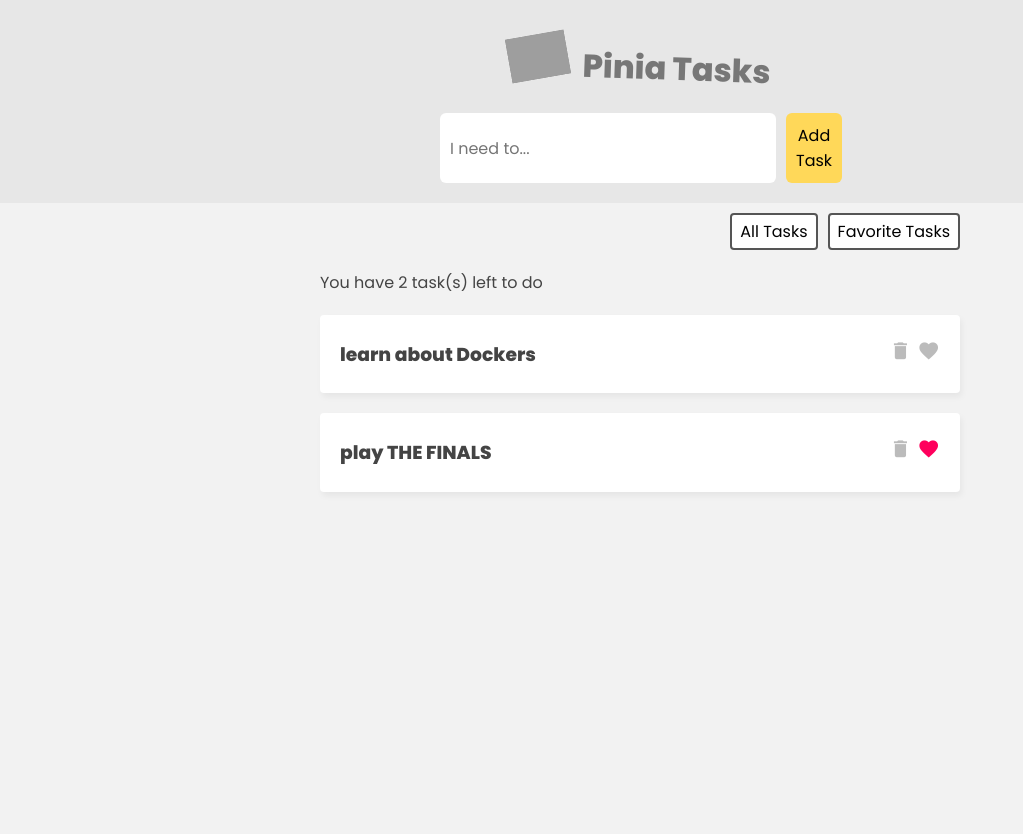
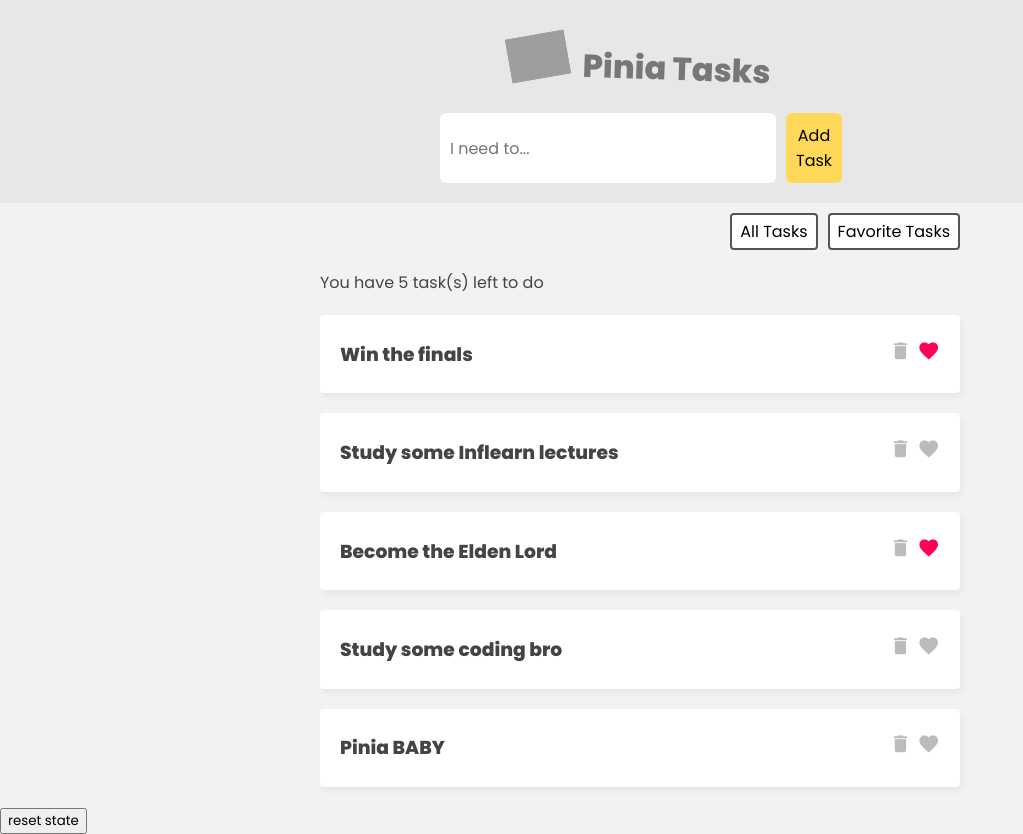
Before and after one commit to yuneKim/pinia-tasks-demo, a Vue app: page / in a window 1280 px wide. Shown: the whole page, without its empty margins (0-1023 px from the left). Before the commit the page ends 800 px from the top, so only its background shows below. Built offline with nearby package versions, Linux system fonts and the light colour scheme; data requests are answered from the project's data file; grey boxes are pictures that could not be loaded.

Commit message:
finished pinia tutorial

```diff
--- /dev/null
+++ b/data/db.json
@@ -0,0 +1,29 @@
+{
+  "tasks": [
+    {
+      "id": 1,
+      "title": "Win the finals",
+      "isFav": true
+    },
+    {
+      "id": 2,
+      "title": "Study some Inflearn lectures",
+      "isFav": false
+    },
+    {
+      "id": 4,
+      "title": "Become the Elden Lord",
+      "isFav": true
+    },
+    {
+      "id": 5,
+      "title": "Study some coding bro",
+      "isFav": false
+    },
+    {
+      "id": 6,
+      "title": "Pinia BABY",
+      "isFav": false
+    }
+  ]
+}
--- a/src/App.vue
+++ b/src/App.vue
@@ -8,7 +8,7 @@
 
     <!-- new task form -->
     <div class="new-task-form">
-      <TaskForm/>
+      <TaskForm />
     </div>
 
     <!-- filter -->
@@ -17,20 +17,25 @@
       <button @click="filter = 'favs'">Favorite Tasks</button>
     </nav>
 
+    <!-- loading -->
+    <div class="loading" v-if="loading">Loading tasks...</div>
+
     <!-- task list -->
     <div class="task-list" v-if="filter === 'all'">
-      <p>You have {{ taskStore.totalCount }} task(s) left to do</p>
-      <div v-for="task in taskStore.tasks" :key="task.id">
+      <p>You have {{ totalCount }} task(s) left to do</p>
+      <div v-for="task in tasks" :key="task.id">
         <TaskDetails :task="task" />
       </div>
     </div>
 
     <div class="task-list" v-if="filter === 'favs'">
-      <p>You have {{ taskStore.favCount }} favorite task(s) left to do</p>
-      <div v-for="task in taskStore.favs" :key="task.id">
+      <p>You have {{ favCount }} favorite task(s) left to do</p>
+      <div v-for="task in favs" :key="task.id">
         <TaskDetails :task="task" />
       </div>
     </div>
+
+    <button @click="taskStore.$reset">reset state</button>
   </main>
 </template>
 
@@ -39,15 +44,22 @@
 import TaskDetails from './components/TaskDetails.vue';
 import TaskForm from './components/TaskForm.vue';
 import { useTaskStore } from './stores/TaskStore';
+import { storeToRefs } from 'pinia';
 
 export default {
   components: { TaskDetails, TaskForm },
   setup() {
     const taskStore = useTaskStore();
 
+    const { tasks, loading, favs, totalCount, favCount } =
+      storeToRefs(taskStore);
+
+    //fetch tasks from the json db
+    taskStore.getTasks();
+
     const filter = ref('all');
 
-    return { taskStore, filter };
+    return { taskStore, filter, tasks, loading, favs, totalCount, favCount };
   },
 };
 </script>
--- a/src/assets/main.css
+++ b/src/assets/main.css
@@ -111,3 +111,13 @@
   color: #555;
   font-size: 1em;
 }
+
+.loading {
+  max-width: 640px;
+  border: 1px solid #ffd859;
+  background: #ffe9a0;
+  color: #3a3a3a;
+  padding: 5px 0;
+  text-align: center;
+  margin: 30px auto;
+}
--- a/src/stores/TaskStore.js
+++ b/src/stores/TaskStore.js
@@ -2,10 +2,8 @@
 
 export const useTaskStore = defineStore('taskStore', {
   state: () => ({
-    tasks: [
-      { id: 1, title: 'learn about Dockers', isFav: false },
-      { id: 2, title: 'play THE FINALS', isFav: true },
-    ],
+    tasks: [],
+    loading: false,
   }),
   getters: {
     favs() {
@@ -21,17 +19,56 @@
     },
   },
   actions: {
-    addTask(task) {
+    async getTasks() {
+      this.loading = true;
+
+      // get data from json file using json server
+      const res = await fetch('http://localhost:3000/tasks');
+      const data = await res.json();
+
+      this.tasks = data;
+      this.loading = false;
+    },
+
+    async addTask(task) {
       this.tasks.push(task);
+
+      const res = await fetch('http://localhost:3000/tasks', {
+        method: 'POST',
+        body: JSON.stringify(task),
+        headers: { 'Content-Type': 'application/json' },
+      });
+
+      if (res.error) {
+        console.log(res.error);
+      }
     },
-    deleteTask(id) {
+    async deleteTask(id) {
       this.tasks = this.tasks.filter((task) => {
         return task.id !== id;
       });
+
+      const res = await fetch('http://localhost:3000/tasks/' + id, {
+        method: 'DELETE',
+      });
+
+      if (res.error) {
+        console.log(res.error);
+      }
     },
-    toggleFav(id) {
+    async toggleFav(id) {
       const task = this.tasks.find((task) => task.id === id);
       task.isFav = !task.isFav;
+
+      const res = await fetch('http://localhost:3000/tasks/' + id, {
+        method: 'PATCH',
+        body: JSON.stringify({ isFav: task.isFav }),
+        headers: { 'Content-Type': 'application/json' },
+      });
+
+      if (res.error) {
+        console.log(res.error);
+      }
     },
   },
 });
```
